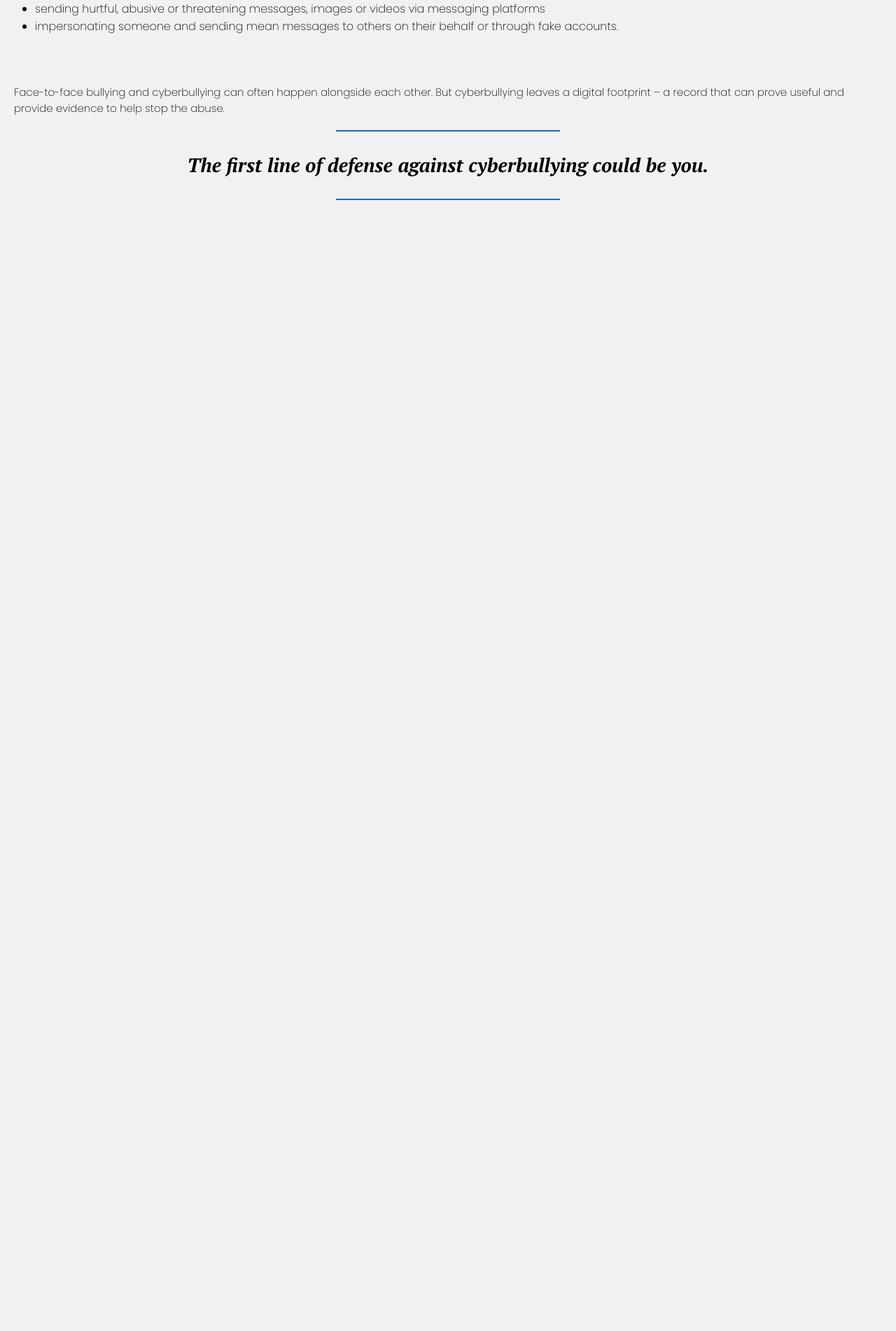
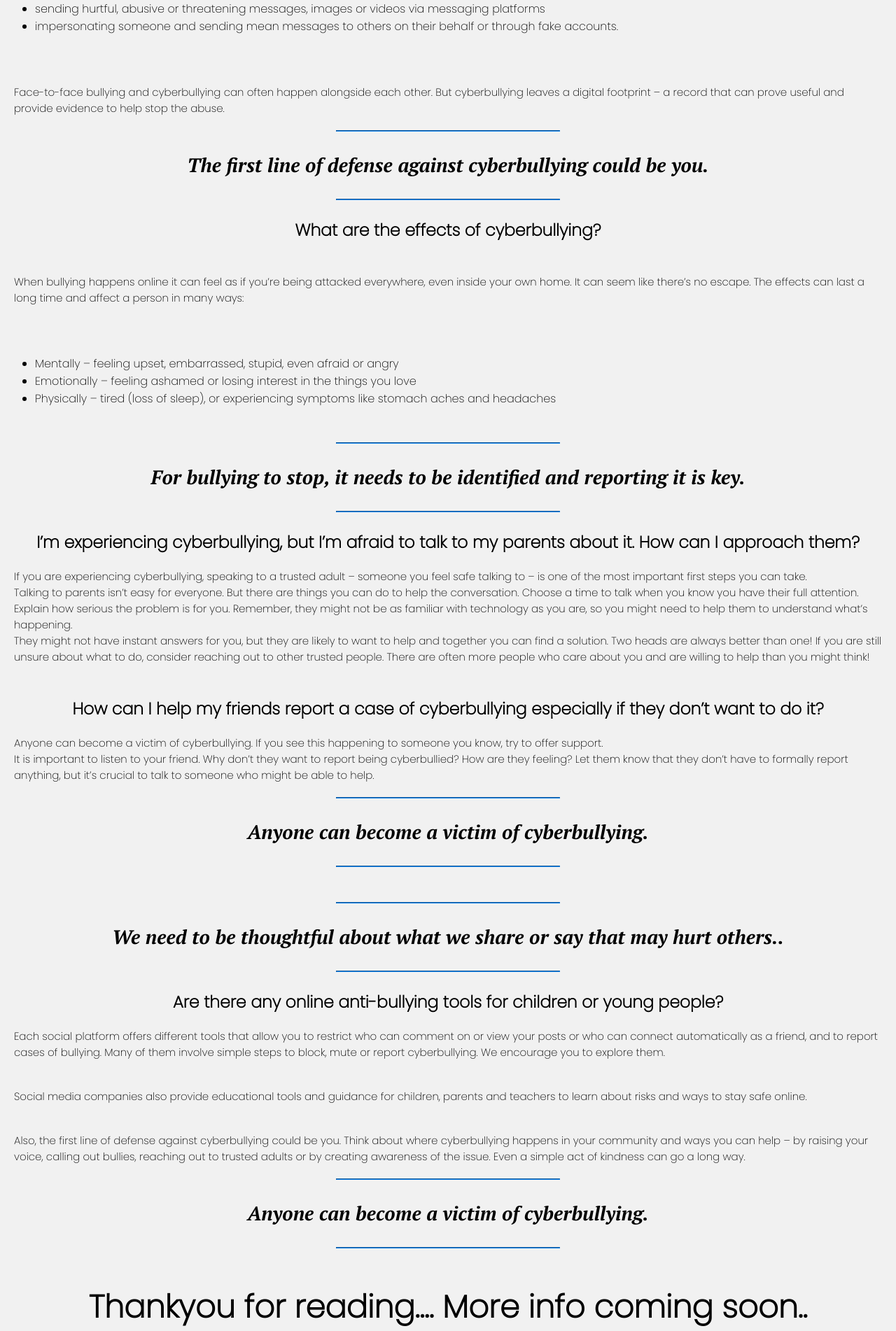
Before and after one commit to ACEphoenix193/chat-final, a Flask app: page / in a window 1280 px wide. Shown: the part 952-2854 px from the top of the page at 70% size. Before the commit the page ends 1238 px from the top, so only its background shows below. Run offline with Flask 2, Linux system fonts and the light colour scheme.

Commit message:
final update 2.0

```diff
--- a/templates/base.html
+++ b/templates/base.html
@@ -13,7 +13,7 @@
             <div class="chatbox__support">
                 <div class="chatbox__header">
                     <div class="chatbox__image--header">
-                        <img src="https://img.icons8.com/external-flaticons-flat-flat-icons/344/external-chatbot-digital-marketing-flaticons-flat-flat-icons.png" width="48" height="48" alt="C0D3X">
+                        <img src="https://img.icons8.com/external-flaticons-flat-flat-icons/344/external-chatbot-digital-marketing-flaticons-flat-flat-icons.png" width="70" height="70" alt="C0D3X">
                     </div>
                     <div class="chatbox__content--header">
                         <h4 class="chatbox__heading--header">Chat support-C0DY</h4>
@@ -72,6 +72,53 @@
                 <p>The first line of defense against cyberbullying could be you.</p>
             </blockquote>
         <hr/>
+        <br>
+        <h4>What are the effects of cyberbullying?</h4>
+        <br>
+        <p>When bullying happens online it can feel as if you’re being attacked everywhere, even inside your own home. It can seem like there’s no escape. The effects can last a long time and affect a person in many ways:</p>
+        <div class="lol">
+            <ul>
+                <li>Mentally – feeling upset, embarrassed, stupid, even afraid or angry</li>
+                <li>Emotionally – feeling ashamed or losing interest in the things you love</li>
+                <li>Physically – tired (loss of sleep), or experiencing symptoms like stomach aches and headaches </li>
+            </ul>
+        </div>
+        <hr/>
+            <blockquote>
+                <p>For bullying to stop, it needs to be identified and reporting it is key.</p>
+            </blockquote>
+        <hr/>
+        <br>
+        <h4>I’m experiencing cyberbullying, but I’m afraid to talk to my parents about it. How can I approach them?</h4>
+        <p>If you are experiencing cyberbullying, speaking to a trusted adult – someone you feel safe talking to – is one of the most important first steps you can take.<br>Talking to parents isn’t easy for everyone. But there are things you can do to help the conversation. Choose a time to talk when you know you have their full attention. Explain how serious the problem is for you. Remember, they might not be as familiar with technology as you are, so you might need to help them to understand what’s happening.<br>They might not have instant answers for you, but they are likely to want to help and together you can find a solution. Two heads are always better than one! If you are still unsure about what to do, consider reaching out to other trusted people. There are often more people who care about you and are willing to help than you might think!</p>
+        <br>
+        <h4>How can I help my friends report a case of cyberbullying especially if they don’t want to do it?</h4>
+        <p>Anyone can become a victim of cyberbullying. If you see this happening to someone you know, try to offer support.<br>It is important to listen to your friend. Why don’t they want to report being cyberbullied? How are they feeling? Let them know that they don’t have to formally report anything, but it’s crucial to talk to someone who might be able to help.</p>
+        <hr/>
+            <blockquote>
+                <p>Anyone can become a victim of cyberbullying.</p>
+            </blockquote>
+        <hr/>
+        <br>
+        <br>
+        <hr/>
+            <blockquote>
+                <p>We need to be thoughtful about what we share or say that may hurt others..</p>
+            </blockquote>
+        <hr/>
+        <br>
+        <h4>Are there any online anti-bullying tools for children or young people?</h4>
+        <p>Each social platform offers different tools that allow you to restrict who can comment on or view your posts or who can connect automatically as a friend, and to report cases of bullying. Many of them involve simple steps to block, mute or report cyberbullying. We encourage you to explore them.</p>
+        <p>Social media companies also provide educational tools and guidance for children, parents and teachers to learn about risks and ways to stay safe online.</p>
+        <p>Also, the first line of defense against cyberbullying could be you. Think about where cyberbullying happens in your community and ways you can help – by raising your voice, calling out bullies, reaching out to trusted adults or by creating awareness of the issue. Even a simple act of kindness can go a long way.</p>
+        <hr/>
+            <blockquote>
+                <p>Anyone can become a victim of cyberbullying.</p>
+            </blockquote>
+        <hr/>
+        <br>
+        <br>
+        <h1 class="h1">Thankyou for reading.... More info coming soon.. </h1>
     </div>
 
 
```
